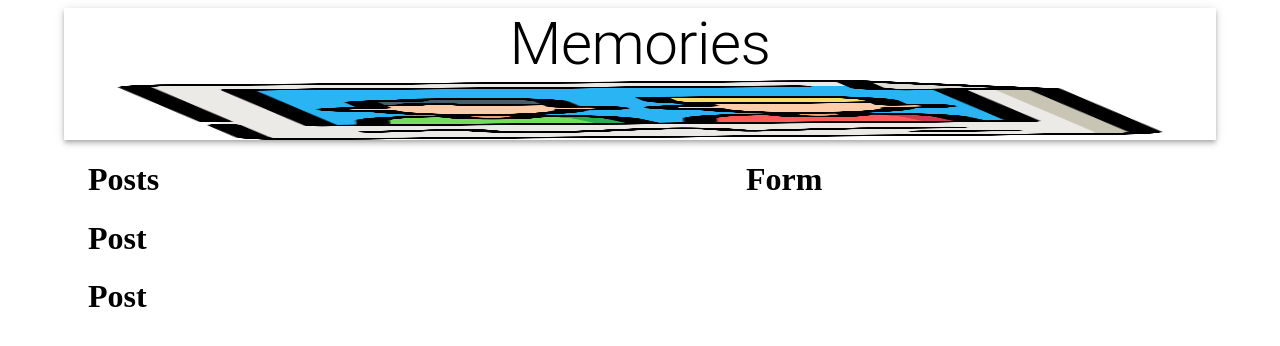
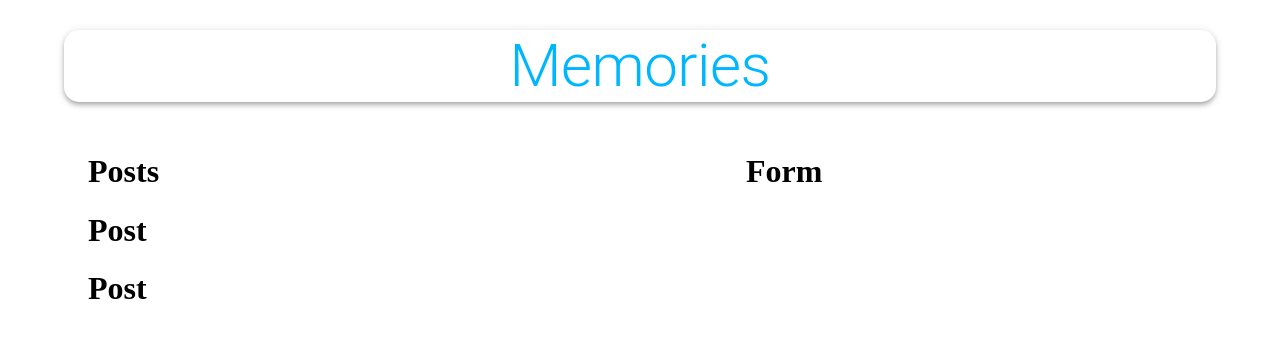
Before and after one commit to leah-choco/Memories-MERN-stack, a React (Create React App) app in the folder client/: page / in a window 1280 px wide. Shown: the top 346 px of the page. Built offline with nearby package versions, Linux system fonts and the light colour scheme.

Commit message:
Setting up style files and importing them

```diff
--- a/client/src/App.js
+++ b/client/src/App.js
@@ -4,15 +4,22 @@ import { Container, AppBar, Typography, Grow, Grid } from "@mui/material";
 
 import Posts from "../src/components/Posts/Posts";
 import Form from "../src/components/Form/Form";
-import memories from "./images/memories.png";
+import "./index.css";
+//import memories from "./images/memories.png";
 const App = () => {
+  //const classes = useStyles();
   return (
     <Container maxwidth="lg">
-      <AppBar position="static" color="inherit">
-        <Typography variant="h2" align="center">
+      <AppBar className="appBar" position="static" color="inherit">
+        <Typography className="heading" variant="h2" align="center">
           Memories
         </Typography>
-        <img src={memories} alt="memories" height="60" />
+        {/* <img
+          className={classes.image}
+          src={memories}
+          alt="memories"
+          height="60"
+        /> */}
       </AppBar>
       <Grow in>
         <Container>
--- a/client/src/components/Form/Form.js
+++ b/client/src/components/Form/Form.js
@@ -1,4 +1,5 @@
 import React from "react";
+import "./form.css";
 
 const Form = () => {
   return <h1>Form</h1>;
--- a/client/src/components/Posts/Post/Post.js
+++ b/client/src/components/Posts/Post/Post.js
@@ -1,4 +1,5 @@
 import React from "react";
+import "./post.css";
 
 const Post = () => {
   return <h1>Post</h1>;
--- a/client/src/components/Posts/Posts.js
+++ b/client/src/components/Posts/Posts.js
@@ -1,5 +1,7 @@
 import React from "react";
 import Post from "./Post/Post";
+
+import "./posts.css";
 
 const Posts = () => {
   return (
--- /dev/null
+++ b/client/src/index.css
@@ -0,0 +1,12 @@
+.appBar {
+  border-radius: 15px;
+  margin: 30px 0;
+  display: flex;
+  flex-direction: row;
+  justify-content: center;
+  align-items: center;
+}
+
+.heading{
+  color: rgba(0,183,255, 1)
+}
```
Also changed, not shown: client/src/components/Form/form.css (added), client/src/components/Form/styles.js (deleted), client/src/components/Posts/Post/post.css (added), client/src/components/Posts/Post/styles.js (deleted), client/src/components/Posts/posts.css (added), client/src/components/Posts/styles.js (deleted), client/src/styles.js (deleted).
